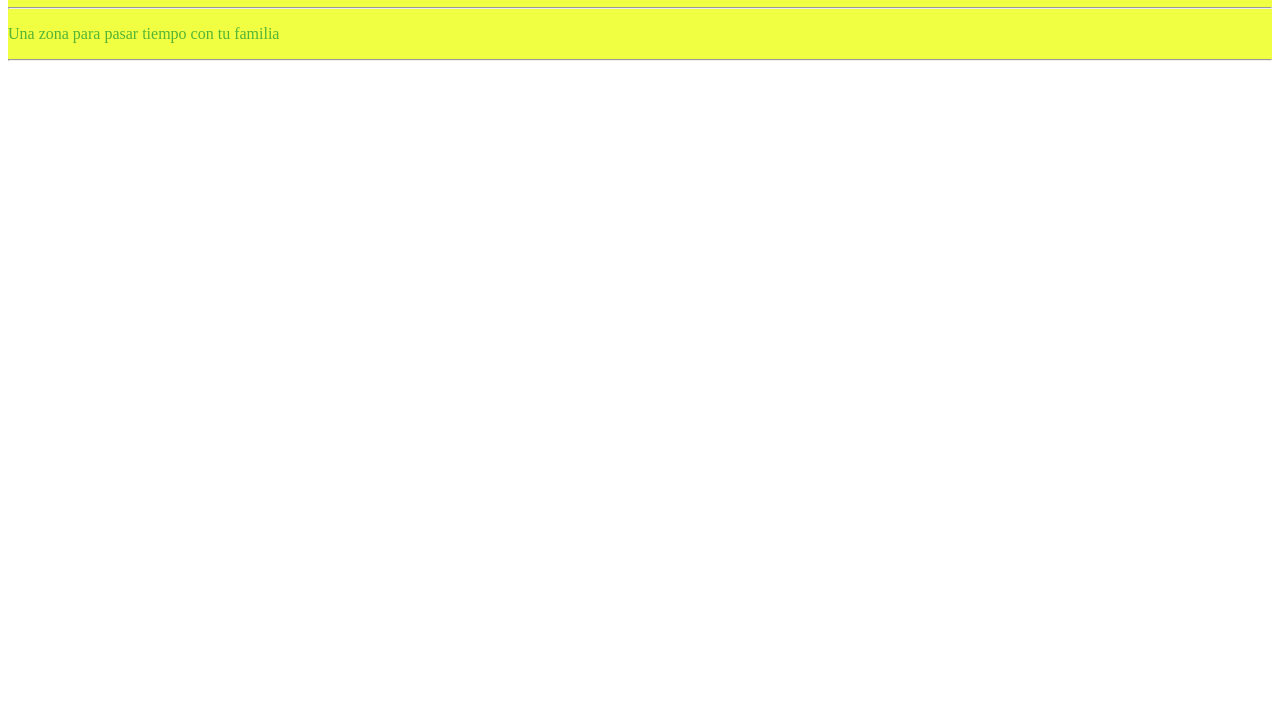
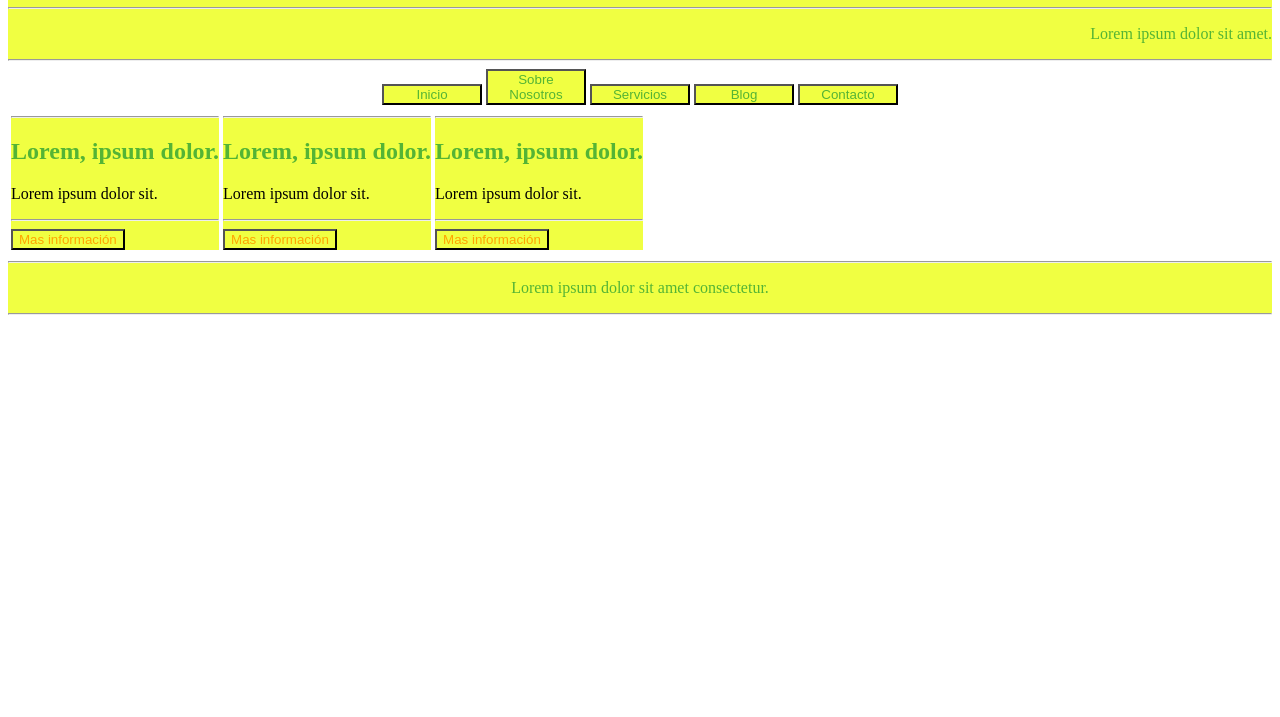
Before and after one commit to Felipebastidas1105/camping_gotera, a plain HTML site: page index.html in a window 1280 px wide. Shown: the part 83-800 px from the top of the page. Drawn offline with Linux system fonts and the light colour scheme.

Commit message:
Se modifico el proyecto agregando tablas y pie de pagina

```diff
--- a/index.html
+++ b/index.html
@@ -10,10 +10,55 @@
 <body>
     <header class="bg-primary">
         <hr>
-        <h1 class="text-light">BIENVENIDO CAMPING LA GOTERA</h1>
+        <h1 class="text-light textcenter">BIENVENIDO CAMPING LA GOTERA</h1>
         <hr>
-        <p class="text-light">Una zona para pasar tiempo con tu familia </p>
+        <p class=".text-secondary text-light text-right">Lorem ipsum dolor sit amet. </p>
         <hr>
     </header>
+    <nav class="textcenter">
+        <button class="text-light bg-primary width-100">Inicio </button>
+        <button class="text-light bg-primary width-100">Sobre Nosotros</button>
+        <button class="text-light bg-primary width-100">Servicios</button>
+        <button class="text-light bg-primary width-100">Blog</button>
+        <button class="text-light bg-primary width-100">Contacto</button>
+    </nav>
+    <main>
+        <table>
+            <tr>
+                <td>
+                    <div class="bg-info">
+                        <hr>
+                        <h2 class="text-primary">Lorem, ipsum dolor.</h2>
+                        <p>Lorem ipsum dolor sit.</p>
+                        <hr>
+                        <button class="bg-primary text-white">Mas información</button>
+                    </div>
+                </td>
+                <td>
+                    <div class="bg-info">
+                        <hr>
+                        <h2 class="text-primary ">Lorem, ipsum dolor.</h2>
+                        <p>Lorem ipsum dolor sit.</p>
+                        <hr>
+                        <button class="bg-primary text-white">Mas información</button>
+                    </div>
+                </td>
+                <td>
+                    <div class="bg-info">
+                        <hr>
+                        <h2 class="text-primary">Lorem, ipsum dolor.</h2>
+                        <p>Lorem ipsum dolor sit.</p>
+                        <hr>
+                        <button class="bg-primary text-white">Mas información</button>
+                    </div>
+                </td>
+            </tr>
+        </table>
+    </main>
+    <footer class="bg-secundary">
+        <hr>
+        <p class="textcenter">Lorem ipsum dolor sit amet consectetur.</p>
+        <hr>
+    </footer>
 </body>
 </html>
--- a/style.css
+++ b/style.css
@@ -9,3 +9,27 @@
 .bg-primary{
     background-color:#F0FF42 ;
 }
+.textcenter{
+    text-align: center;
+}
+.text-right{
+    text-align: right;
+}
+.width-100
+{
+    width: 100px;
+}
+.bg-info{
+    background-color: #F0FF42;
+}
+.text-primary{
+    color: #54B435;
+}
+.text-white{
+    color: orange;
+}
+.bg-secundary
+{
+    background-color:#F0FF42 ;
+    color: #54B435;
+}
```
